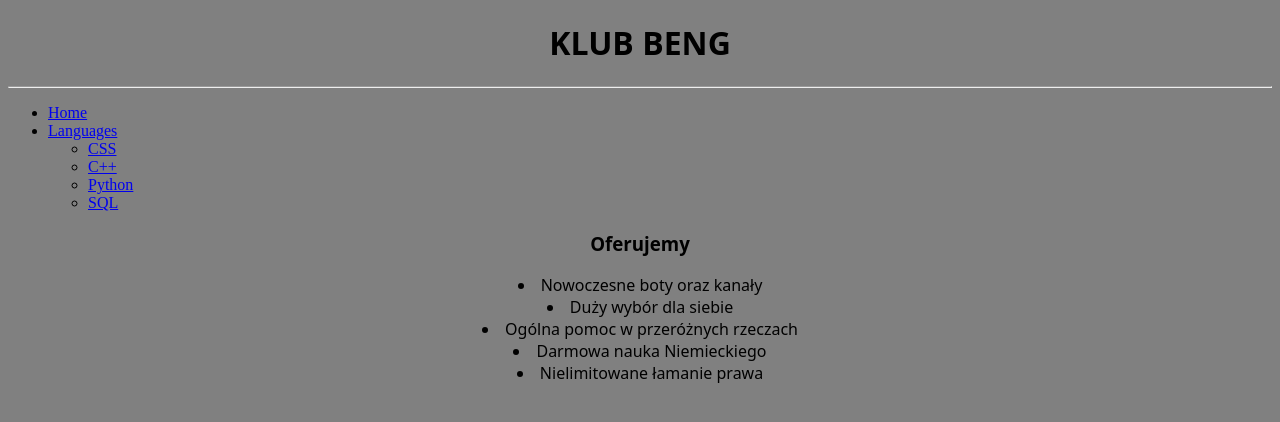
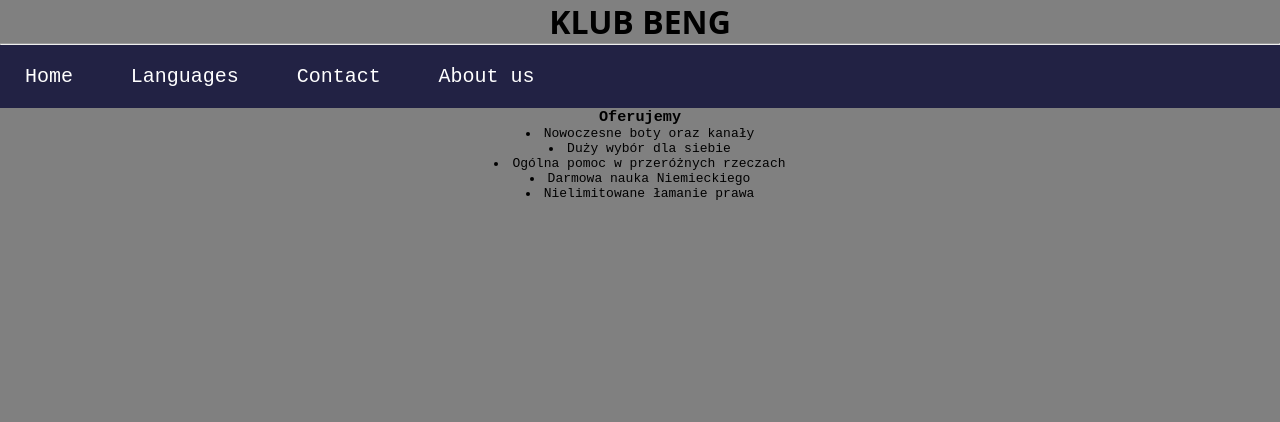
Before and after one commit to MTRXO/Discord-page, a plain HTML site: page index.html in a window 1280 px wide. Drawn offline with Linux system fonts and the light colour scheme.

Commit message:
css code from tutorial

```diff
--- a/index.html
+++ b/index.html
@@ -17,7 +17,7 @@
         <li><a href="#">Home</a></li>
         <li>
             <a href="#">Languages</a>
-            <ul>
+            <ul class="dropdown">
                 <li><a href="#">CSS</a></li>
                 <li><a href="#">C++</a></li>
                 <li><a href="#">Python</a></li>
@@ -25,6 +25,8 @@
 
             </ul>
         </li>
+        <li><a href="#">Contact</a></li>
+        <li><a href="#">About us </a></li>
 
     </ul>
     <div class="ofert">
--- a/style.css
+++ b/style.css
@@ -13,3 +13,44 @@
     font-family: system-ui, -apple-system, BlinkMacSystemFont, 'Segoe UI', Roboto, Oxygen, Ubuntu, Cantarell, 'Open Sans', 'Helvetica Neue', sans-serif
 
 }
+* {
+    padding: 0;
+    margin: 0;
+    font-family: monospace;
+}
+ul{
+    list-style: none;
+    background: #224;
+
+}
+ul li {
+    display: inline-block;
+    position: relative;
+
+}
+ul li a {
+    display: block;
+    padding: 20px 25px;
+    color: #FFF;
+    text-decoration: none;
+    text-align: center;
+    font-size: 20px;
+
+}
+ul li ul.dropdown li {
+    display: block;
+}
+ul li ul.dropdown {
+    width: 100%;
+    background: #213d21;
+    position: absolute;
+    z-index: 999;
+    display: none;
+
+}
+ul li a:hover{
+    background: #112C66;
+}
+ul li:hover ul.dropdown{
+    display: block;
+}
```
